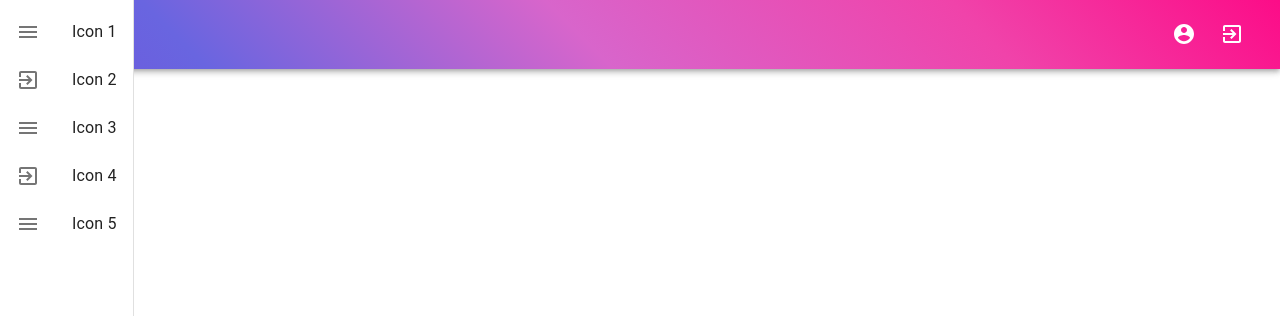
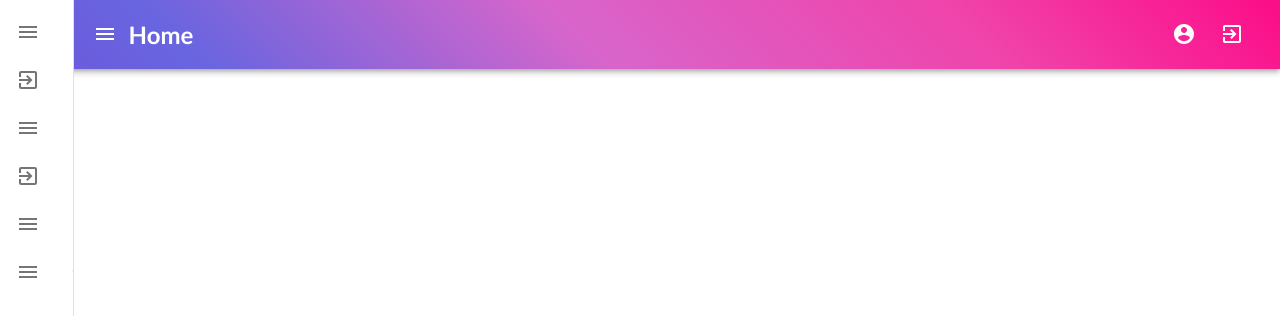
Before and after one commit to lightningbolt047/faculty-dashboard, a React (Create React App) app: page /home in a window 1280 px wide. Shown: the top 316 px of the page. Built offline with nearby package versions, Linux system fonts and the light colour scheme.

Commit message:
Added sidebar

```diff
--- a/src/screens/DashboardHome.js
+++ b/src/screens/DashboardHome.js
@@ -1,4 +1,4 @@
-import { Box, IconButton, makeStyles } from '@material-ui/core';
+import { Box, IconButton, makeStyles} from '@material-ui/core';
 import AppBar from '@material-ui/core/AppBar';
 import Toolbar from '@material-ui/core/Toolbar';
 import MenuIcon from '@material-ui/icons/Menu';
@@ -12,20 +12,43 @@ import ListItem from '@material-ui/core/ListItem';
 import ListItemIcon from '@material-ui/core/ListItemIcon';
 import ListItemText from '@material-ui/core/ListItemText';
 import List from '@material-ui/core/List';
+import clsx from 'clsx';
+
+
+const sidebarWidth=240;
+
+const styles=makeStyles((theme)=>({
+    sidebar:{
+        width: sidebarWidth,
+        flexShrink: 0,
+        whiteSpace: 'nowrap',
+    },
+    sidebarOpen:{
+        width:sidebarWidth,
+        transition: theme.transitions.create('width', {
+            easing: theme.transitions.easing.sharp,
+            duration: theme.transitions.duration.enteringScreen,
+        }),
+    },
+    sidebarClose: {
+        transition: theme.transitions.create('width', {
+          easing: theme.transitions.easing.sharp,
+          duration: theme.transitions.duration.leavingScreen,
+        }),
+        overflowX: 'hidden',
+        width: theme.spacing(7) + 1,
+        [theme.breakpoints.up('sm')]: {
+          width: theme.spacing(9) + 1,
+        },
+      }
+
+}));
+
 
 
 export default function DashboardHome(){
 
-    const useStyles = makeStyles((theme)=>({
-        appbarBefore: {
-            transition: theme.transitions.create(['width', 'margin'], {
-                easing: theme.transitions.easing.sharp,
-                duration: theme.transitions.duration.leavingScreen,
-            }),
-        }
-
-    }));
-
+    const useStyles=styles();
     // eslint-disable-next-line
     const [cookies, setCookie, removeCookie] = useCookies(['faculty-dash-auth']);
     const [sidebarOpen, setSidebarOpen]  = useState(false);
@@ -37,14 +60,22 @@ export default function DashboardHome(){
         removeCookie("dbID");
         removeCookie("authToken");
         history.replace('/');
+    };
+
+    const getPlaceholderBoxWidth=()=>{
+        if(sidebarOpen){
+            return sidebarWidth;
+        }
+        return sidebarWidth/3.5;
     }
 
     return (
         <div>
             <AppBar className="dashboardHomeAppBar" position="static">
                 <Toolbar>
+                    <Box width={getPlaceholderBoxWidth()}/>
                     <Box display="flex" flexGrow={1}>
-                        <IconButton edge="start" color="inherit" onClick={()=>console.log("Menu Clicked")}>
+                        <IconButton edge="start" color="inherit" onClick={()=>setSidebarOpen(!sidebarOpen)}>
                             <MenuIcon/>
                         </IconButton>
                         <h2>Home</h2>
@@ -57,7 +88,18 @@ export default function DashboardHome(){
                     </IconButton>
                 </Toolbar>
             </AppBar>
-            <Drawer variant='permanent'>
+            <Drawer variant='permanent'
+            className={clsx(useStyles.sidebar,{
+                [useStyles.sidebarOpen]: sidebarOpen,
+                [useStyles.sidebarClose]:!sidebarOpen
+            })}
+            classes={{
+                paper:clsx({
+                    [useStyles.sidebarOpen]: sidebarOpen,
+                    [useStyles.sidebarClose]:!sidebarOpen
+                })
+            }}
+            >
                 <List>
                     {iconText.map((text, index) => (
                     <ListItem button key={text}>
@@ -65,6 +107,10 @@ export default function DashboardHome(){
                     <ListItemText primary={text} />
                     </ListItem>
                 ))}
+                <ListItem button onClick={()=>setSidebarOpen(false)}>
+                    <ListItemIcon>{<MenuIcon/>}</ListItemIcon>
+                    <ListItemText primary={"Close"} />
+                    </ListItem>
                 </List>
             </Drawer>
         </div>
```
Lines whose indentation alone changed are shown as unchanged.
